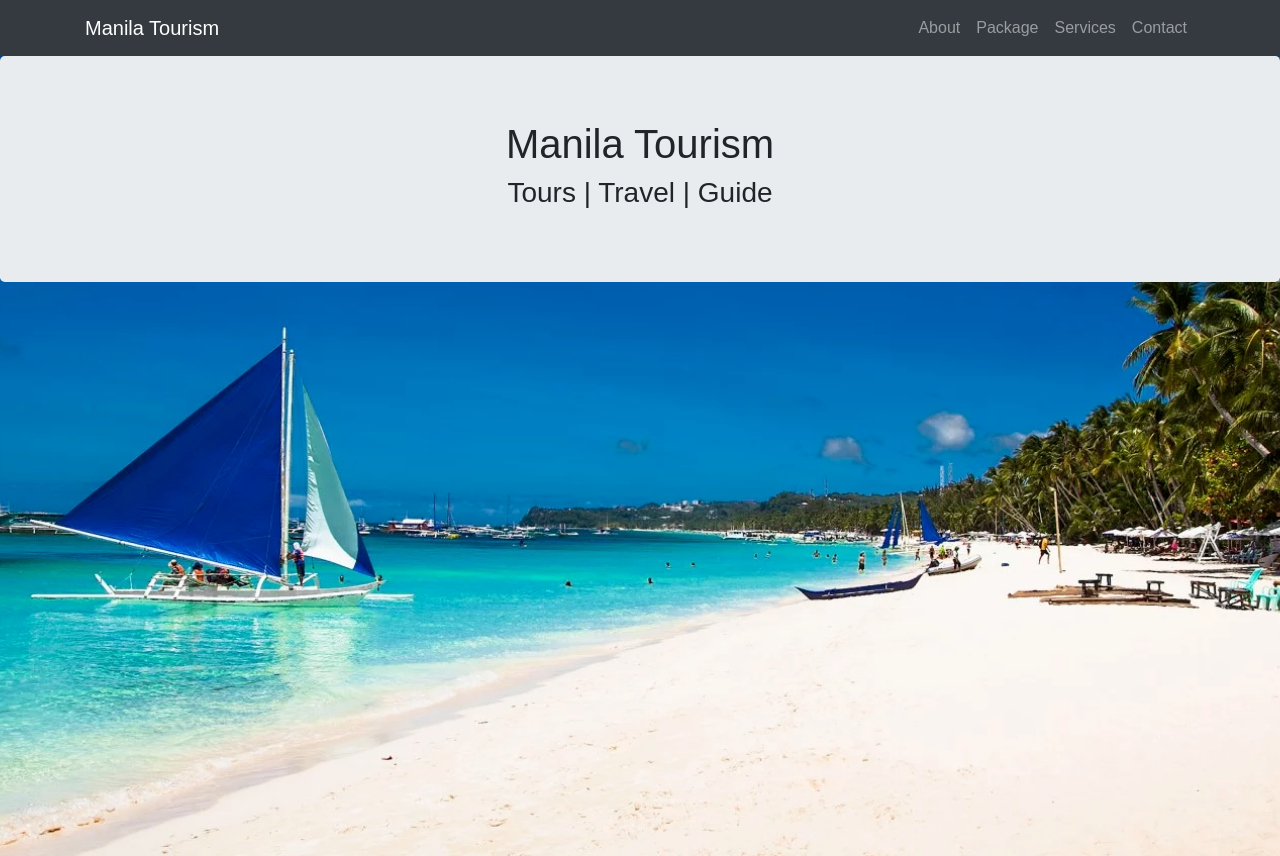
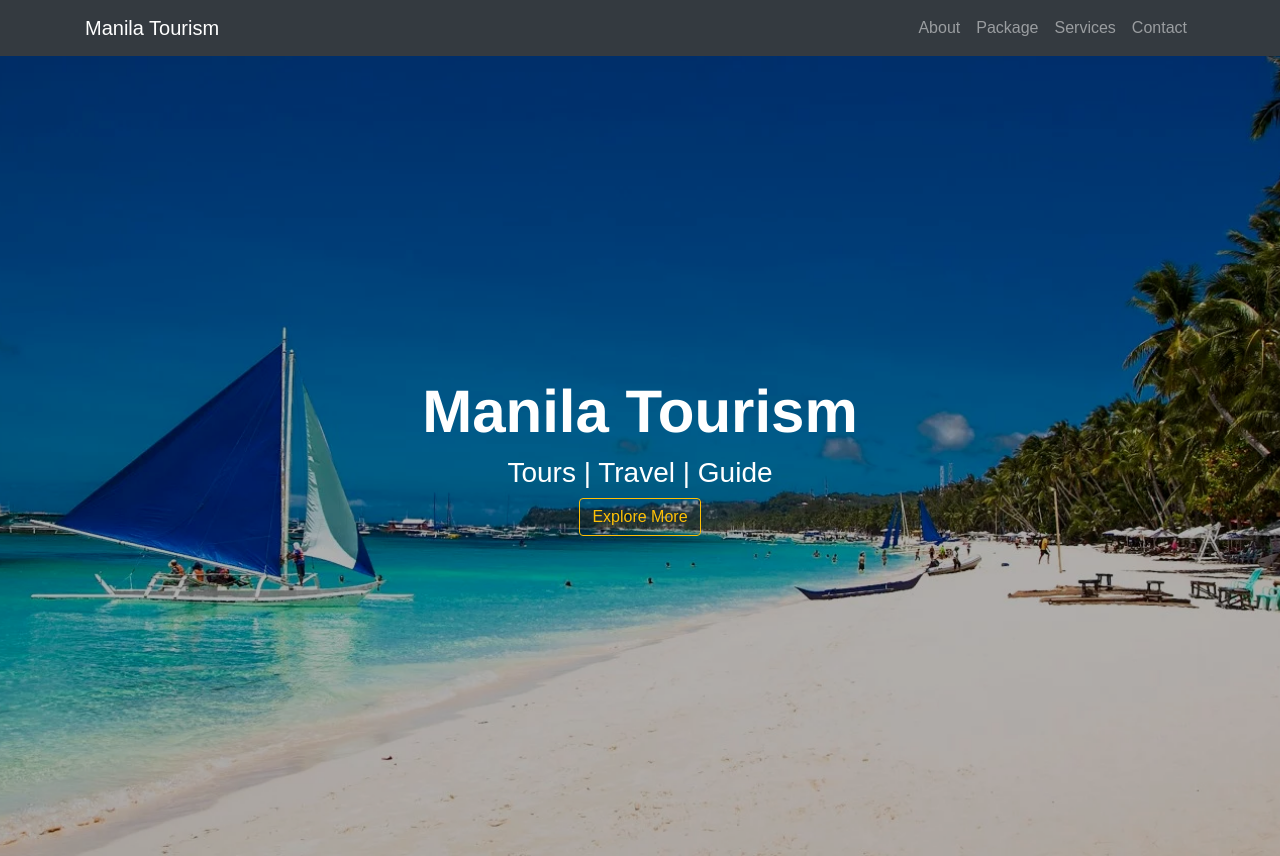
Before and after one commit to markdino/tourism-site, a React (Create React App) app: page / in a window 1280 px wide. Built offline with nearby package versions, Linux system fonts and the light colour scheme; the HTML template or start-up script is replaced by a standard one.

Commit message:
fix: wrapped & centered - Title, Subtitle, & button

```diff
--- a/src/App.css
+++ b/src/App.css
@@ -7,4 +7,28 @@
   background: url("./img/bg.png") center center;
   background-size: cover;
   background-attachment: fixed;
+  color: white;
 }
+
+#hero h1 {
+  font-family: "Raleway", "Helvetica Neue", Helvetica, Arial, sans-serif;
+  font-weight: 900;
+  font-size: 60px;
+}
+
+.wrapped-page {
+  width: 100%;
+  height: 100vh;
+  display: flex;
+  margin-left: auto;
+  margin-right: auto;
+  align-items: center;
+  background: rgba(0, 0, 0, 0.3);
+}
+
+.item-center {
+  text-align: center;
+  align-items: center;
+  margin-left: auto;
+  margin-right: auto;
+}
--- a/src/components/Hero.js
+++ b/src/components/Hero.js
@@ -1,13 +1,18 @@
 import React from "react";
-import { Jumbotron } from "reactstrap";
+import { Button } from "reactstrap";
 import "../App.css";
 const Hero = () => (
   <div>
     <main className="cover-page" id="hero">
-      <Jumbotron className="text-center">
-        <h1>Manila Tourism</h1>
-        <h3>Tours | Travel | Guide</h3>
-      </Jumbotron>
+      <section className="wrapped-page">
+        <div className="item-center">
+          <h1>Manila Tourism</h1>
+          <h3>Tours | Travel | Guide</h3>
+          <Button outline color="warning">
+            Explore More
+          </Button>{" "}
+        </div>
+      </section>
     </main>
   </div>
 );
```
